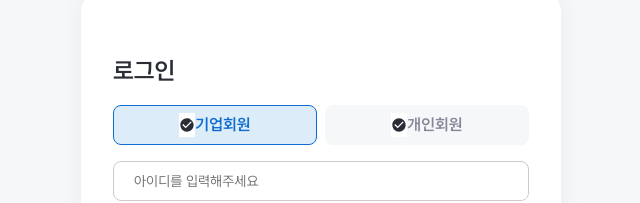
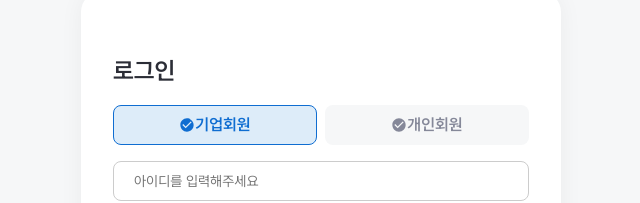
Before and after one commit to Camus-chat/frontend, a Next.js app in the folder frontend/: page /login in a window 1280 px wide. Shown: the part 123-326 px from the top of the page, without its empty margins (319-959 px from the left). Built offline with nearby package versions, Linux system fonts and the light colour scheme.

Commit message:
feat(button-styles): svg 를 위한 path style 추가

```diff
--- a/frontend/src/components/Button/index.module.scss
+++ b/frontend/src/components/Button/index.module.scss
@@ -1,13 +1,13 @@
 @import '@/styles/_variables';
 
 @mixin button-color($color) {
-  background: $color;
+  @include background($color);
   &:hover {
-    background: darken($color, 10%);
+    @include background(darken($color, 10%));
   }
 
   &:active {
-    background: darken($color, 15%);
+    @include background(darken($color, 15%));
   }
 }
 
@@ -49,15 +49,15 @@
 
   &.lightgray {
     @include button-color($gray-100);
-    color: $gray-500;
+    @include color($gray-500);
 
     &:hover {
-      color: $black;
+      @include color($black);
     }
 
     &.red {
       &:hover {
-        background-color: $red-100;
+        @include background($red-100);
         color: $red-300;
       }
     }
@@ -69,8 +69,12 @@
   }
 
   &.skyblue {
-    background-color: $blue-100;
-    color: $blue-500;
+    @include background($blue-100);
+    @include color($blue-500);
+
+    &:hover {
+      cursor: default;
+    }
 
     &.outline {
       border: 1px solid $blue-500;
```
